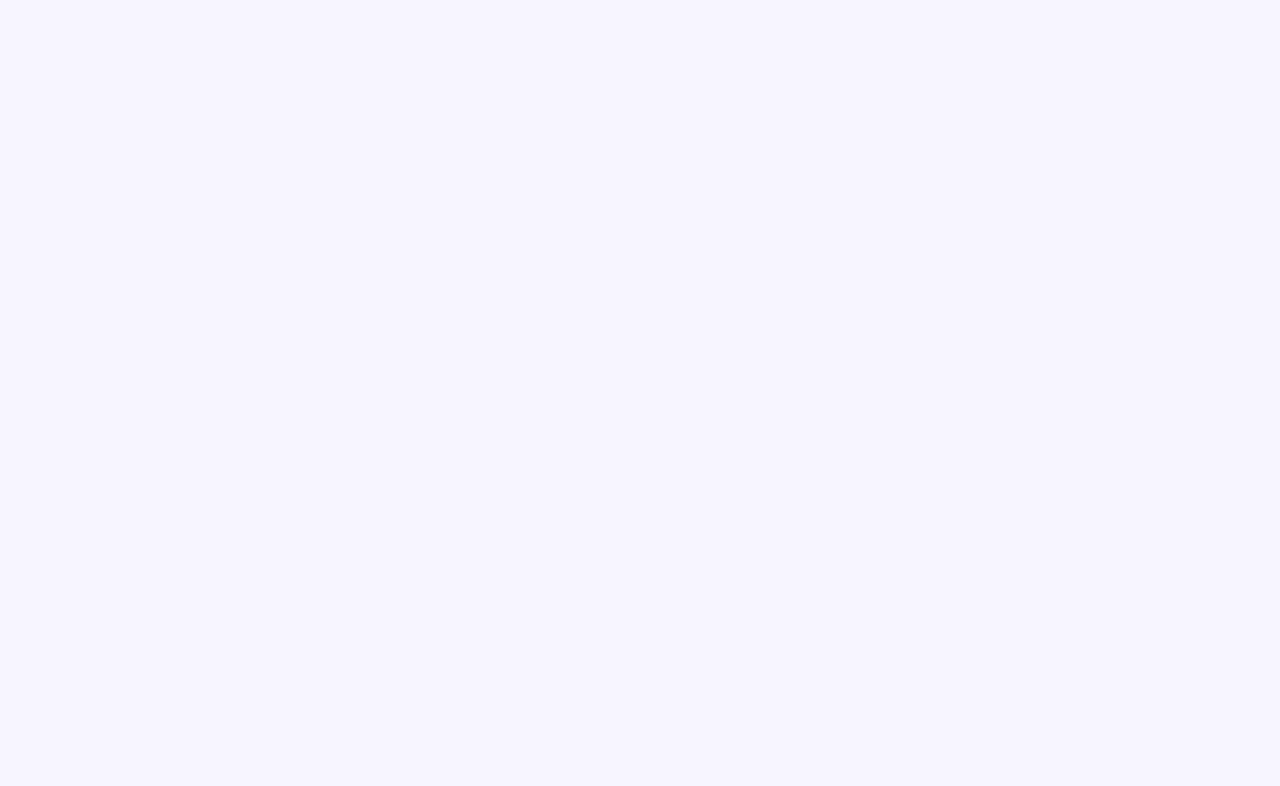
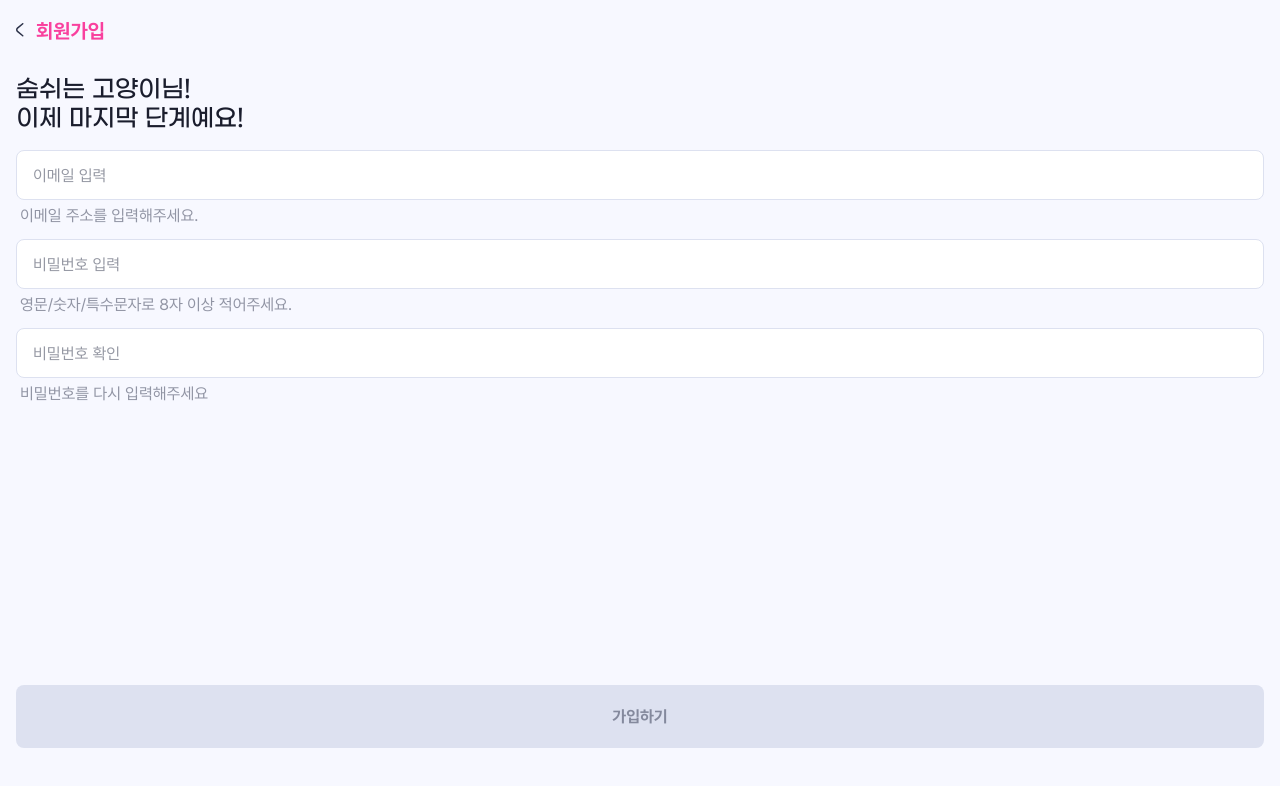
Before and after one commit to tjsdn24/Plink-frontend, a React (Vite) app: page /signup in a window 1280 px wide. Before the commit this address had no page. Shown: the top 786 px of the page. Built offline with nearby package versions, Linux system fonts and the light colour scheme.

Commit message:
✨ 회원가입 초기 UI #19

```diff
--- a/src/pages/Login/Login.jsx
+++ b/src/pages/Login/Login.jsx
@@ -1,3 +1,9 @@
+import LoginHeader from './LoginHeader';
+
 export default function Login() {
-  return <div>로그인페이지입니다.</div>;
+  return (
+    <div>
+      <LoginHeader />
+    </div>
+  );
 }
--- /dev/null
+++ b/src/pages/Login/LoginHeader.jsx
@@ -0,0 +1,33 @@
+import styled from 'styled-components';
+import { c, f, s } from '../../styles/themeUtils';
+import avatarImg from '../../assets/icons/HeaderAvatar.svg';
+
+const Bar = styled.header`
+  height: 60px;
+  background: ${c('neutral.bg')};
+  padding: ${s('md')};
+  font-family: ${f('family.display01')};
+  display: flex;
+  flex-direction: row;
+  justify-content: space-between;
+`;
+const LoginWrapper = styled.div`
+  display: flex;
+  align-items: center;
+  gap: 9px;
+`;
+const Logo = styled.h1`
+  font-size: 24px;
+  color: ${c('brand.pink')};
+`;
+
+export default function LoginHeader() {
+  return (
+    <Bar>
+      <Logo> 로그인</Logo>
+      <LoginWrapper>
+        <img src={avatarImg} alt="아바타 아이콘" />
+      </LoginWrapper>
+    </Bar>
+  );
+}
--- /dev/null
+++ b/src/pages/Login/NavButton.jsx
@@ -0,0 +1,43 @@
+import styled from 'styled-components';
+import { c, typography } from '../../styles/themeUtils';
+
+const ButtonWrapper = styled.div`
+  position: fixed;
+  bottom: 52px;
+  left: 0;
+  right: 0;
+  padding: 0 16px;
+  width: 100%;
+  box-sizing: border-box;
+`;
+
+const Button = styled.button`
+  width: 100%;
+  padding: 20px 16px;
+  border-radius: ${({ theme }) => theme.radius.md};
+  border: none;
+  background: ${({ isActive }) => (isActive ? c('brand.pink') : c('neutral.gray'))};
+  color: ${({ isActive }) => (isActive ? c('neutral.white') : 'rgba(44, 50, 73, 0.50)')};
+  ${typography('label01')};
+  text-align: center;
+  cursor: ${({ disabled }) => (disabled ? 'not-allowed' : 'pointer')};
+  transition: background-color 0.2s ease, color 0.2s ease;
+
+  &:hover {
+    background: ${({ isActive }) => (isActive ? c('brand.darkPink') : c('neutral.gray'))};
+  }
+
+  &:active {
+    background: ${({ isActive }) => (isActive ? c('brand.darkPink') : c('neutral.gray'))};
+  }
+`;
+
+export default function NavButton({ children = '가입하기', disabled = false, isActive = false, onClick, ...props }) {
+  return (
+    <ButtonWrapper>
+      <Button disabled={disabled} isActive={isActive} onClick={onClick} {...props}>
+        {children}
+      </Button>
+    </ButtonWrapper>
+  );
+}
--- /dev/null
+++ b/src/pages/Login/SignUp.jsx
@@ -0,0 +1,64 @@
+import { useState } from 'react';
+import styled from 'styled-components';
+import SignUpHeader from './SignUpHeader';
+import TextField from './TextField';
+import SignUpTitle from './SignUpTitle';
+import NavButton from './NavButton';
+
+const FieldsContainer = styled.div`
+  display: flex;
+  flex-direction: column;
+  gap: 12px;
+`;
+
+export default function SignUp() {
+  const [formData, setFormData] = useState({
+    nickname: '',
+    password: '',
+    passwordConfirm: '',
+  });
+
+  const handleChange = (e) => {
+    const { name, value } = e.target;
+    setFormData((prev) => ({
+      ...prev,
+      [name]: value,
+    }));
+  };
+
+  const isAllFieldsFilled =
+    formData.nickname.trim() !== '' &&
+    formData.password.trim() !== '' &&
+    formData.passwordConfirm.trim() !== '';
+
+  return (
+    <div>
+      <SignUpHeader />
+      <SignUpTitle />
+      <FieldsContainer>
+        <TextField
+          name="nickname"
+          placeholder="이메일 입력"
+          helperText="이메일 주소를 입력해주세요."
+          value={formData.nickname}
+          onChange={handleChange}
+        />
+        <TextField
+          name="password"
+          placeholder="비밀번호 입력"
+          helperText="영문/숫자/특수문자로 8자 이상 적어주세요."
+          value={formData.password}
+          onChange={handleChange}
+        />
+        <TextField
+          name="passwordConfirm"
+          placeholder="비밀번호 확인"
+          helperText="비밀번호를 다시 입력해주세요"
+          value={formData.passwordConfirm}
+          onChange={handleChange}
+        />
+      </FieldsContainer>
+      <NavButton isActive={isAllFieldsFilled}>가입하기</NavButton>
+    </div>
+  );
+}
--- /dev/null
+++ b/src/pages/Login/SignUpHeader.jsx
@@ -0,0 +1,32 @@
+import styled from 'styled-components';
+import { c, f, s } from '../../styles/themeUtils';
+import leftarrowImg from '../../assets/icons/leftarrow.svg';
+
+const Bar = styled.header`
+  height: 60px;
+  background: ${c('neutral.bg')};
+  padding: ${s('md')};
+  font-family: ${f('family.display01')};
+  display: flex;
+  flex-direction: row;
+  justify-content: space-between;
+`;
+
+const Logo = styled.h1`
+  font-size: 20px;
+  color: ${c('brand.pink')};
+  display: flex;
+  align-items: center;
+  gap: 12px;
+`;
+
+export default function SignUpHeader() {
+  return (
+    <Bar>
+      <Logo>
+        <img src={leftarrowImg} alt="왼쪽 화살표" />
+        회원가입
+      </Logo>
+    </Bar>
+  );
+}
--- /dev/null
+++ b/src/pages/Login/SignUpTitle.jsx
@@ -0,0 +1,33 @@
+import styled from 'styled-components';
+import { c, s, typography } from '../../styles/themeUtils';
+
+const TitleContainer = styled.div`
+  display: flex;
+  align-items: center;
+  gap: 12px;
+  padding: ${s('md')};
+`;
+
+
+const TextWrapper = styled.div`
+  display: flex;
+  flex-direction: column;
+  gap: 4px;
+`;
+
+const MainTitle = styled.h2`
+  ${typography('display02')};
+  color: ${c('neutral.black')};
+  line-height: 1.2;
+  margin: 0;
+`;
+
+export default function SignUpTitle({ userName = '숨쉬는 고양이' }) {
+  return (
+    <TitleContainer>
+      <TextWrapper>
+        <MainTitle>{userName}님! <br/>이제 마지막 단계예요!<br/></MainTitle>
+      </TextWrapper>
+    </TitleContainer>
+  );
+}
--- /dev/null
+++ b/src/pages/Login/TextField.jsx
@@ -0,0 +1,93 @@
+import styled from 'styled-components';
+import { c, f } from '../../styles/themeUtils';
+
+const TextFieldContainer = styled.div`
+  display: flex;
+  flex-direction: column;
+  gap: 8px;
+  padding: 0 16px;
+  width: 100%;
+`;
+
+const Label = styled.label`
+  font-family: ${f('typography.body01.family')};
+  font-size: ${f('typography.body01.size')};
+  font-weight: ${f('typography.body01.weight')};
+  color: ${c('neutral.black')};
+  line-height: 24px;
+`;
+
+const InputWrapper = styled.div`
+  display: flex;
+  flex-direction: column;
+  gap: 4px;
+  width: 100%;
+`;
+
+const Input = styled.input`
+  width: 100%;
+  padding: 12px 16px;
+  border-radius: ${({ theme }) => theme.radius.md};
+  border: 1px solid ${c('neutral.gray')};
+  background: ${c('neutral.white')};
+  font-family: ${f('typography.body01.family')};
+  font-size: ${f('typography.body01.size')};
+  font-weight: ${f('typography.body01.weight')};
+  color: ${c('neutral.black')};
+  line-height: 24px;
+  box-sizing: border-box;
+  outline: none;
+
+  &::placeholder {
+    color: ${c('neutral.gray2')};
+  }
+
+  &:focus {
+    border-color: ${c('brand.pink')};
+  }
+
+  &:disabled {
+    background: ${c('neutral.bg')};
+    cursor: not-allowed;
+  }
+`;
+
+const HelperText = styled.span`
+  font-family: ${f('typography.body01.family')};
+  font-size: ${f('typography.body01.size')};
+  font-weight: ${f('typography.body01.weight')};
+  color: rgba(44, 50, 73, 0.5);
+  line-height: normal;
+  padding-left: 4px;
+`;
+
+export default function TextField({
+  label,
+  placeholder,
+  helperText,
+  type = 'text',
+  value,
+  onChange,
+  name,
+  disabled = false,
+  ...props
+}) {
+  return (
+    <TextFieldContainer>
+      {label && <Label htmlFor={name}>{label}</Label>}
+      <InputWrapper>
+        <Input
+          id={name}
+          name={name}
+          type={type}
+          placeholder={placeholder}
+          value={value}
+          onChange={onChange}
+          disabled={disabled}
+          {...props}
+        />
+        {helperText && <HelperText>{helperText}</HelperText>}
+      </InputWrapper>
+    </TextFieldContainer>
+  );
+}
--- a/src/pages/MyPage/LoginPrompt.jsx
+++ b/src/pages/MyPage/LoginPrompt.jsx
@@ -1,3 +1,4 @@
+import { useNavigate } from 'react-router-dom';
 import styled from 'styled-components';
 import { c, s, typography } from '../../styles/themeUtils';
 import LockIconSvg from '../../assets/icons/Mylock.svg';
@@ -87,11 +88,12 @@ const LoginButton = styled.button`
 `;
 
 export default function LoginPrompt() {
+  const navigate = useNavigate();
+
   const handleLoginClick = (e) => {
     e.preventDefault();
     e.stopPropagation();
-    console.log('Login button clicked');
-    window.location.href = '/login';
+    navigate('/login');
   };
 
   return (
--- a/src/pages/MyPage/MyPage.jsx
+++ b/src/pages/MyPage/MyPage.jsx
@@ -17,7 +17,7 @@ const PageContainer = styled.div`
     align-items: flex-start;
     position: relative;
     box-sizing: border-box;
-    margin: -60px -16px 0 -16px;
+    margin: 0 -16px 0 -16px;
 
     padding-bottom: 0;
   `}
--- a/src/router/index.jsx
+++ b/src/router/index.jsx
@@ -9,6 +9,7 @@ import Game from '../pages/Game/Game';
 import MyPage from '../pages/MyPage/MyPage';
 
 import Login from '../pages/Login/Login';
+import SignUp from '../pages/Login/SignUp';
 
 export default function Router() {
   return (
@@ -62,6 +63,8 @@ export default function Router() {
         />
         {/* 로그인 페이지 (Header, Navbar 제외 예정)*/}
         <Route path="/login" element={<Login />} />
+        {/* 회원가입 페이지 (Header, Navbar 제외 예정)*/}
+        <Route path="/signup" element={<SignUp />} />
       </Routes>
     </BrowserRouter>
   );
```
Also changed, not shown: src/assets/icons/LockIcon.svg, src/assets/icons/leftarrow.svg (added).
